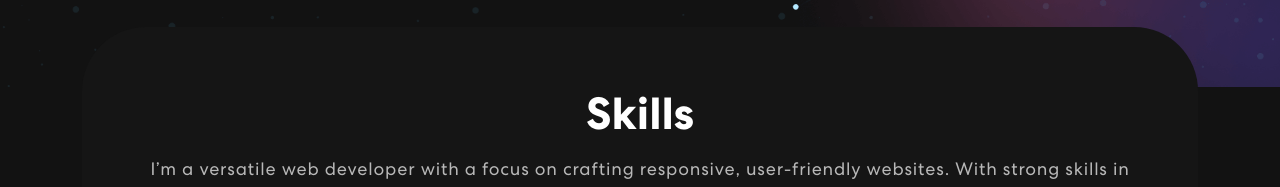
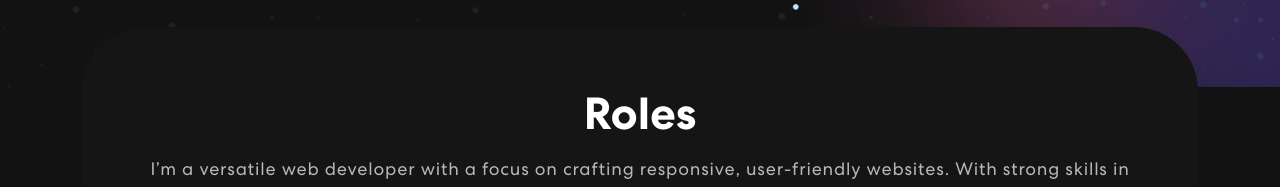
Before and after one commit to Jayeshc224/MyPortFolio-React, a React (Create React App) app: page / in a window 1280 px wide. Shown: the part 679-866 px from the top of the page. Built offline with nearby package versions, Linux system fonts and the light colour scheme; no server answers.

Commit message:
Update Skills.js

```diff
--- a/src/components/Skills.js
+++ b/src/components/Skills.js
@@ -39,7 +39,7 @@ export const Skills = () => {
                     <Col>
                     <div className="skill-bx">
                         <h2>
-                            Skills
+                            Roles
                         </h2>
                         <p>I’m a versatile web developer with a focus on crafting responsive, user-friendly websites. With strong skills in backend development, I ensure seamless data flow and server functionality to enhance user interactions. My background in UX design drives me to create intuitive, engaging, and accessible digital experiences that prioritize users’ needs. Together, my expertise in development and design helps me deliver polished, well-rounded web solutions.</p>
                         <Carousel responsive={responsive} infinite={true} className="skill-slider">
```
